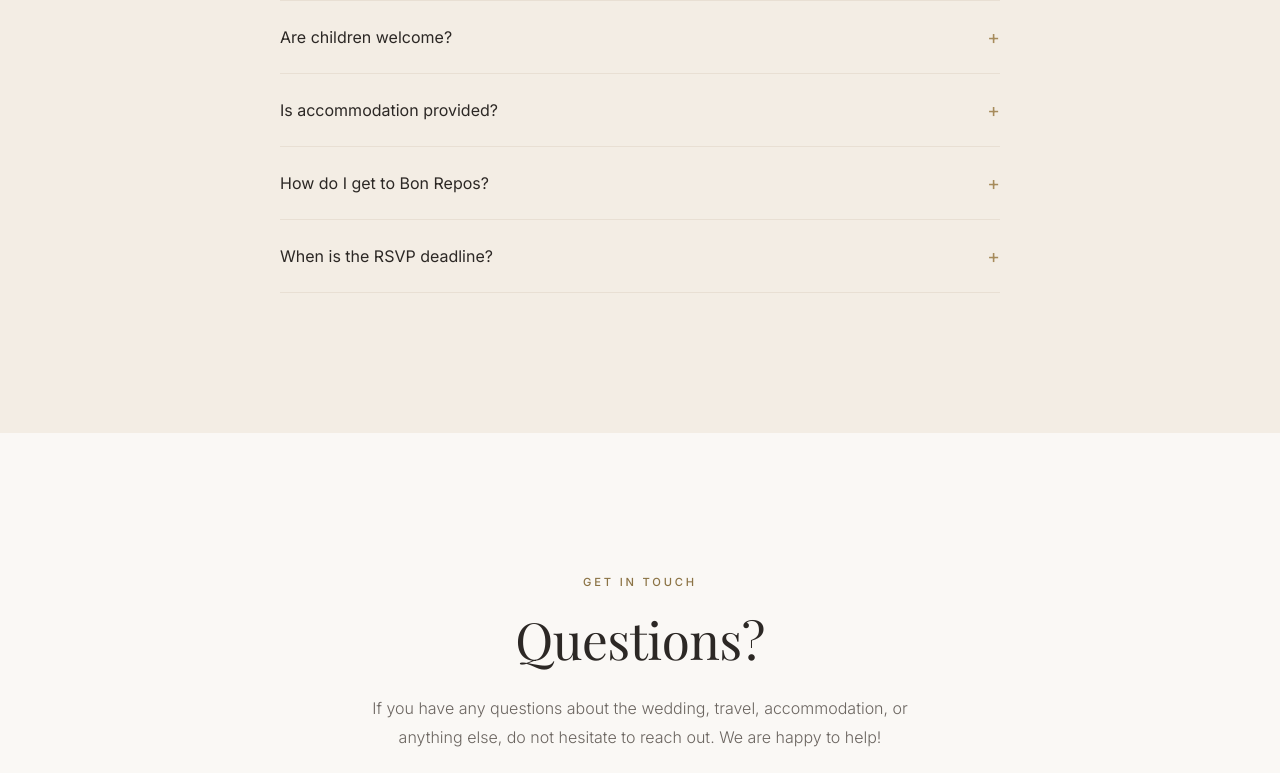
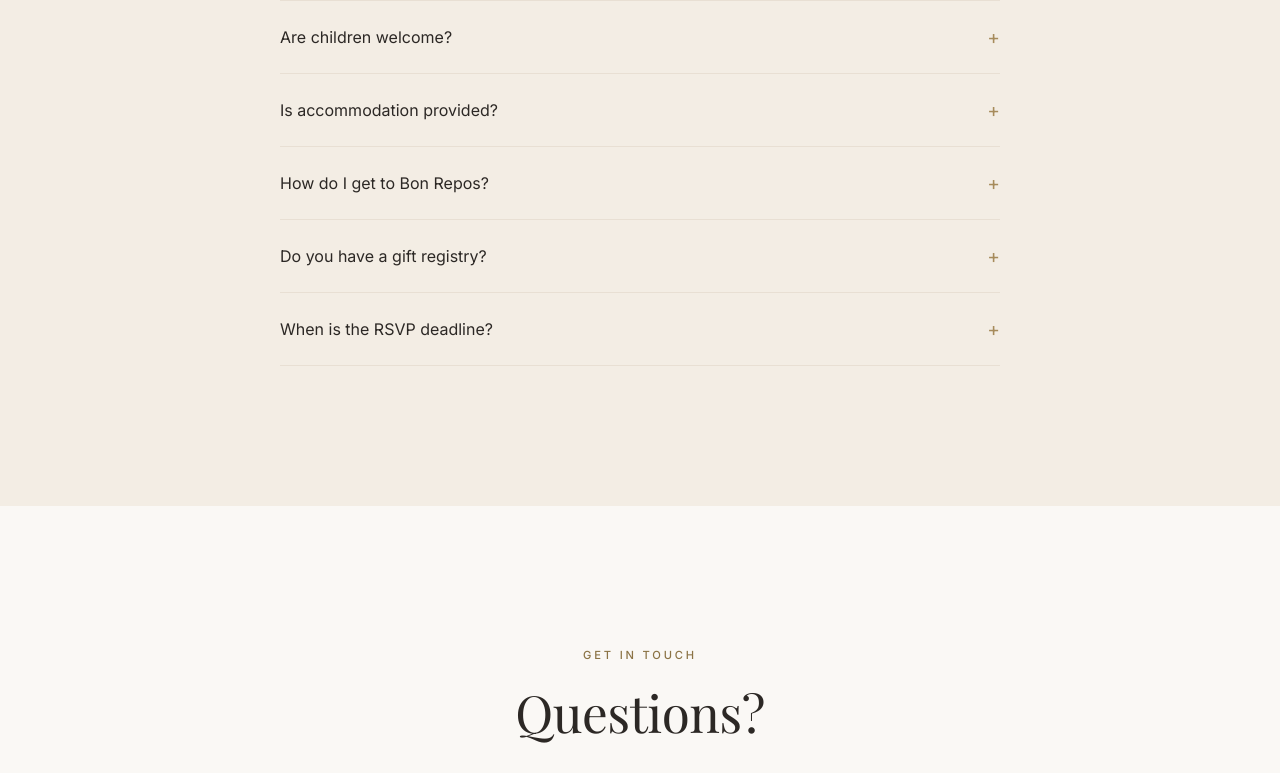
Before and after one commit to Tiepvncz/tiepthao-wedding, a React (Vite) app: page / in a window 1280 px wide. Shown: the part 4799-5572 px from the top of the page. Built offline with nearby package versions, Linux system fonts and the light colour scheme; a web font is replaced by a local one.

Commit message:
Update App.jsx
adding banking details

```diff
--- a/src/App.jsx
+++ b/src/App.jsx
@@ -87,6 +87,10 @@ const FAQ_DATA = [
   {
     q: 'How do I get to Bon Repos?',
     a: 'The venue is about 1 hour from Prague by car. Detailed directions and transport options will be shared closer to the date. Parking is available on-site.',
+  },
+  {
+    q: 'Do you have a gift registry?',
+    a: 'Your presence is the greatest gift. If you wish to honour us with a gift, we would appreciate contributions to our honeymoon fund via bank transfer.\n\nEUR Account:\nBeneficiary: Viet Tiep Nguyen\nIBAN: LT03 3250 0323 9669 0806\nBIC/SWIFT: REVOLT21\nBank: Revolut Bank UAB\n\nCZK Account:\nBeneficiary: Viet Tiep Nguyen\nIBAN: CZ45 3030 0000 0015 7387 0067\nBIC/SWIFT: AIRACZPP\nAccount: 1573870067/3030',
   },
   {
     q: 'When is the RSVP deadline?',
@@ -450,7 +454,7 @@ function FaqSection() {
                   <span className="faq__icon">+</span>
                 </button>
                 <div className="faq__answer">
-                  <div className="faq__answer-text">{item.a}</div>
+                  <div className="faq__answer-text" style={{whiteSpace: 'pre-line'}}>{item.a}</div>
                 </div>
               </div>
             ))}
```
